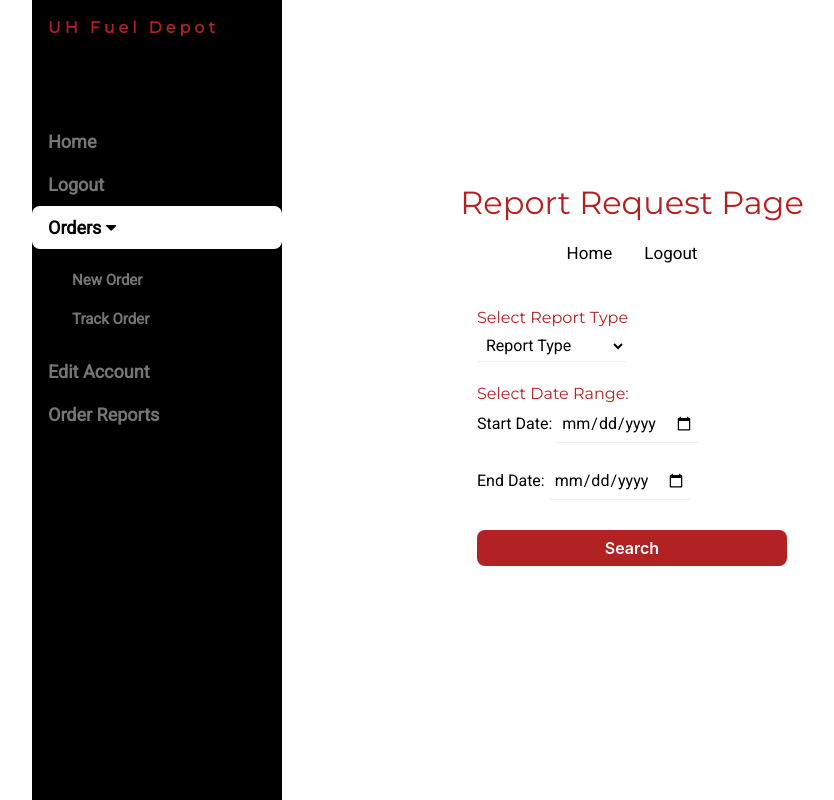
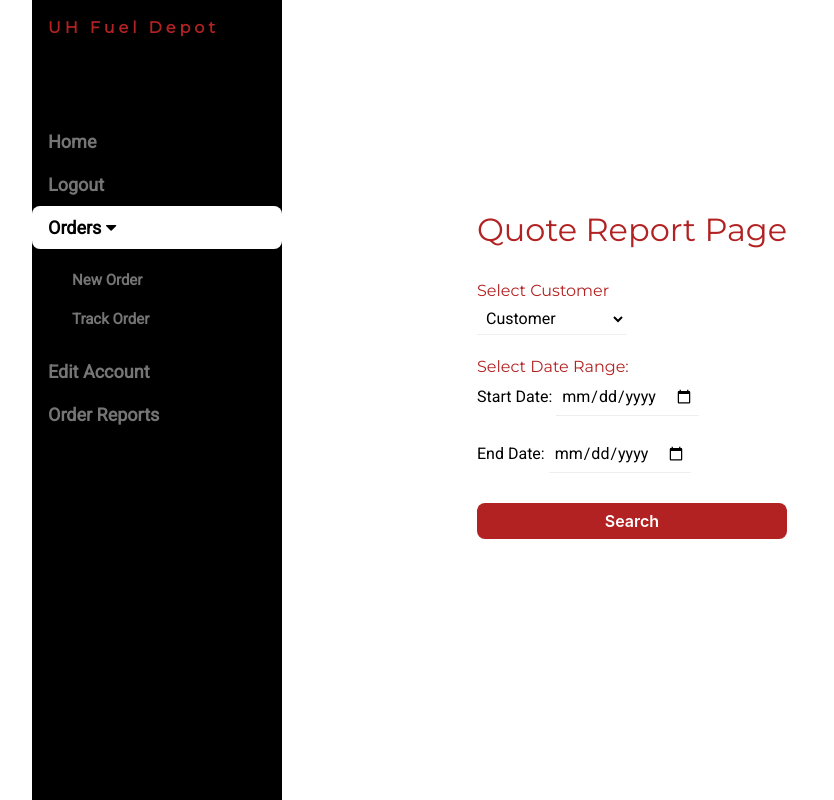
Before and after one commit to hite5/COSC_4353, a Flask app: page /report in a window 1280 px wide. Shown: the whole page, without its empty margins (8-842 px from the left). Run offline with Flask 2, Linux system fonts and the light colour scheme; a user stored in the database is signed in.

Commit message:
Updated reporting

```diff
--- a/application/templates/ReportRequestPage.html
+++ b/application/templates/ReportRequestPage.html
@@ -205,15 +205,7 @@
 
 
     <div class="main-block">
-        <h1>Report Request Page</h1>
-        <div class="topnav">
-            <a class="active " href="{{ url_for('views.index') }}">
-                Home
-            </a>
-            <a href="{{ url_for('auth.logout') }}">
-                Logout
-            </a>
-        </div>
+        <h1>Quote Report Page</h1>
         {% with messages = get_flashed_messages() %}
         {% if messages %}
         <div class="notification is-danger">
@@ -223,14 +215,15 @@
         {% endwith %}
 
         <form action="" method="post">
-            <h3>Select Report Type</h3>
+            <h3>Select Customer</h3>
 
             <div class="Report">
-                <select name="reportType" required>
-                    <option value="number" disabled selected>Report Type</option>
-                    <option value="pkg">Total Deliveries</option>
-                    <option value="customers">New Registrations</option>
-                    <option value="employee">New Hires</option>
+                <select name="customer" required>
+                    <option value="number" disabled selected>Customer</option>
+                    <option value="Chevron">Chevron</option>
+                    <option value="Shell">Shell</option>
+                    <option value="Exxon">Exxon</option>
+                    <option value="711">711</option>
                 </select>
             </div>
 
--- a/application/views.py
+++ b/application/views.py
@@ -1,3 +1,5 @@
+import json
+
 from flask import Flask, request, render_template, redirect, url_for, request, Blueprint, flash, current_app, jsonify
 from mysql.connector import connect, Error
 from werkzeug.security import generate_password_hash, check_password_hash
@@ -12,7 +14,7 @@ views = Blueprint('views', __name__)
 
 host = "localhost"
 user = "root"
-password = "coogshouse"
+password = "C0ug@rs!"
 database = "group_5_db"
 
 # Home Page | Work on redirecting to different pages
@@ -267,212 +269,6 @@ def EditProfile():
 @views.route('/NewOrder', methods=["GET", "POST"])
 @login_required
 def packDelivery():
-    # if request.method == "POST":
-    #     send_fname = request.form.get("s_fname")
-    #     send_lname = request.form.get("s_lname")
-    #     rec_fname = request.form.get("r_fname")
-    #     rec_lname = request.form.get("r_lname")
-    #     send_email = request.form.get("s_email")
-    #     send_phoneNum = request.form.get("s_phoneNum")
-    #     rec_email = request.form.get("r_email")
-    #     rec_phoneNum = request.form.get("r_phoneNum")
-    #     return_add = request.form.get("custAdd")
-    #     destAddress = request.form.get("destAdd")
-    #     weight = int(request.form.get("weight"))
-    #     width = int(request.form.get("width"))
-    #     height = int(request.form.get("height"))
-    #     length = int(request.form.get("length"))
-    #     checkboxes = request.form.getlist("etc")
-    #     delivery = int(request.form.get("delivery"))
-    #     employeeID = request.form.get("employeeID")
-    #     fragile = 0
-    #     insurance = 1
-    #     for checks in checkboxes:
-    #         if checks == '20':
-    #             fragile = 1
-    #         elif checks == '30':
-    #             insurance = 1.2
-    #
-    #     price = ((width * height * length) * weight) * .01 * insurance * delivery
-    #     price = ("%.2f" % price)
-    #     print(price)
-    #     # add a redirect to bring the user to a page where it shows that your package is being sent
-    #     # and what the cost of the package is.
-    #     # return redirect(url_for('packTracker'))
-    #
-    #     try:
-    #         with connect(
-    #                 host=host,
-    #                 user=user,
-    #                 password=password,
-    #                 database=database
-    #         ) as connection:
-    #             print(connection)
-    #
-    #             # Need to make a query to the DB and check to see if there is matching values
-    #             # for the sending customer or the receiving customer
-    #             # If there isn't a record of the receiving customer:
-    #             # Create a new customer
-    #             # If there isn't a record of the sending customer:
-    #             # Create a new customer
-    #             # If there isn't a record of both:
-    #             # Create two new customers
-    #             # Else skip creating customers
-    #
-    #             # Take the customer information (in particular the customer ID) that was either created or queried,
-    #             # and create a new package entry for the database.
-    #             # Make sure that we have the receiving customer's customerID
-    #             # and sender's customerID to add to the package entry.
-    #             # insert_package = "INSERT INTO package VALUES (1001,'p',0,8,100,1,'pending',now(),007,1,00.00);"
-    #             show_change = "select * from customer;"
-    #             # show_package = "select * from package;"
-    #
-    #             with connection.cursor(buffered=True) as cursor:
-    #                 # query to get the branchID based off the employeeID inserting it.
-    #                 branchQ = """SELECT office_num
-    #                                              FROM employee
-    #                                              WHERE Emp_ID = """ + employeeID + ';'
-    #                 cursor.execute(branchQ)
-    #                 branchResult = cursor.fetchone()
-    #                 if branchResult is None:
-    #                     flash("Employee ID is invalid")
-    #                     return redirect(url_for('views.packDelivery'))
-    #                 branchID = branchResult[0]
-    #                 s_query = "SELECT Cust_ID FROM customer WHERE Fname = '" + send_fname + "' AND lname = '" + send_lname + "' AND email = '" + send_email + "' AND phone_no = '" + send_phoneNum + "' AND address = '" + return_add + "';"
-    #
-    #                 r_query = "SELECT Cust_ID FROM customer WHERE Fname = '" + rec_fname + "' AND lname = '" + rec_lname + "' AND email = '" + rec_email + "' AND phone_no = '" + rec_phoneNum + "' AND address = '" + destAddress + "';"
-    #                 cursor.execute(s_query) # returns none or what the db has for this customer
-    #                 senderResult = cursor.fetchone()
-    #
-    #                 if senderResult is None:
-    #                     print("Sender query")
-    #                     # no results, insert into customer table
-    #                     # call cursor.execute again and get temp[0] as the sender ID
-    #                     insert_customer = "INSERT INTO customer (fname, lname, email, phone_no, address, date_joined) VALUES ('" \
-    #                                       + send_fname + "','" + send_lname + "','" + send_email + "','" + send_phoneNum \
-    #                                       + "','" + return_add + "', now() );"
-    #                     cursor.execute(insert_customer)
-    #                     connection.commit()
-    #                     print("In between insert_customer and s_query")
-    #                     cursor.execute(s_query)
-    #                     senderResult = cursor.fetchone() # returns result of the senders newly inserted info
-    #                     print("Sender Result")
-    #                     print(senderResult)
-    #
-    #
-    #                 senderID = senderResult[0]
-    #
-    #                 cursor.execute(r_query)
-    #                 receiverResult = cursor.fetchone() # returns none or what the db has for this customer
-    #                 if receiverResult == None:
-    #                     print("\nReceiver query")
-    #                     # no results, insert into customer table
-    #                     # call cursor.execute again and get temp[0] as the sender ID
-    #                     insert_customer = "INSERT INTO customer (fname, lname, email, phone_no, address, date_joined) VALUES ('" \
-    #                                       + rec_fname + "','" + rec_lname + "','" + rec_email + "','" + rec_phoneNum \
-    #                                       + "','" + destAddress + "', now() );"
-    #                     cursor.execute(insert_customer)
-    #                     connection.commit()
-    #                     cursor.execute(r_query)
-    #                     receiverResult = cursor.fetchone() # returns result of the senders newly inserted info
-    #                     print("Receiver Result ======== ")
-    #                     print(receiverResult)
-    #
-    #                 recID = receiverResult[0]
-    #
-    #                 insert_package = "INSERT INTO package(P_type, isFragile, weight, " \
-    #                                  "insurance, status, Sender, Reciever, length, width, height)"
-    #
-    #                 if delivery == 1:
-    #                     if insurance == 1:
-    #                         insert_package += " VALUES('s'" \
-    #                                           ", " + str(fragile) + " , " + str(weight) + ", 0, " \
-    #                                                                                       "'pending', " + str(
-    #                             senderID) + " , " + str(recID) + ", " \
-    #                                                              " " + str(length) + ", " + str(width) + ", " + str(
-    #                             height) + ");"
-    #                         priority = 's'
-    #                         insurance1 = 0
-    #
-    #                     else:
-    #                         priority = 's'
-    #                         insurance1 = 1
-    #                         insert_package += " VALUES('s'" \
-    #                                           ", " + str(fragile) + " , " + str(weight) + ", 1, " \
-    #                                                                                       "'pending', " + str(
-    #                             senderID) + " , " + str(recID) + ", " \
-    #                                                              " " + str(length) + ", " + str(width) + ", " + str(
-    #                             height) + ");"
-    #
-    #                 else:
-    #                     if (insurance == 1):
-    #                         priority = 'p'
-    #                         insurance1 = 0
-    #                         insert_package += " VALUES('p', " + str(fragile) + " , " + str(weight) + ", 0, 'pending" \
-    #                                           "', " + str(senderID) + " , " + str(recID) + ",  " + str(length) + ", " + str(width) + ", " + str(height) + ");"
-    #                     else:
-    #                         priority = 'p'
-    #                         insurance1 = 1
-    #                         insert_package += " VALUES('p', " + str(fragile) + " , " + str(weight) + ", 1, 'pending', " \
-    #                                           "" + str(senderID) + " , " + str(recID) + ", " + str(length) + ", " + str(width) + ", " + str(height) + ");"
-    #
-    #
-    #                 cursor.execute(insert_package)
-    #                 print("Insert Package query")
-    #                 connection.commit()
-    #
-    #                 getPackageID = "SELECT package.ID FROM package " \
-    #                                "WHERE P_type = '" + priority + "' AND isFragile = " + str(fragile) + "" \
-    #                                " AND weight = " + str(weight) + " AND insurance = " + str(insurance1) + " AND " \
-    #                                "status = 'pending' AND Sender = " + str(senderID) + " " \
-    #                                 "AND Reciever = " + str(recID) + " AND length= " + str(length) + " AND " \
-    #                                 "width= " + str(width) + " AND height = " + str(height) + ";"
-    #                 cursor.execute(getPackageID)
-    #                 print("Get Package ID query")
-    #                 packageIDResults = cursor.fetchone()
-    #                 print(packageIDResults)
-    #                 print("successfully inputted data into the database")
-    #
-    #                 orderInfo = {
-    #                     "send_fname": send_fname,
-    #                     "send_lname": send_lname,
-    #                     "rec_fname": rec_fname,
-    #                     "rec_lname": rec_lname,
-    #                     "send_email": send_email,
-    #                     "send_phoneNum": send_phoneNum,
-    #                     "rec_email": rec_email,
-    #                     "rec_phoneNum": rec_phoneNum,
-    #                     "return_add": return_add,
-    #                     "dest_add": destAddress,
-    #                     "weight": weight,
-    #                     "width": width,
-    #                     "height": height,
-    #                     "length": length,
-    #                     "checkboxes": checkboxes,
-    #                     "delivery": delivery,
-    #                     "branch_id": branchID,
-    #                     "fragile": fragile,
-    #                     "insurance": insurance,
-    #                     "pkgID": packageIDResults[0],
-    #                     "price": price,
-    #                     "empID": employeeID
-    #                 }
-    #                 trackQ = """INSERT INTO tracking(current_office_num, arrival, Package_ID, employee)
-    #                          VALUES(""" + str(branchID) + ", NOW()," + str(orderInfo['pkgID']) + ", " + str(employeeID) + ');'
-    #
-    #                 cursor.execute(trackQ)
-    #                 connection.commit()
-    #
-    #     except Error as e:
-    #         print(e)
-    #
-    #     # return render_template(url_for("ConfirmationPage.html", priceDisp = price))
-    #     # TODO: use confirmationPage here using url_for
-    #
-    #
-    #
-    #     return render_template("ConfirmationPage.html", info=orderInfo)
-
     return render_template("KEEPfuelQuoteForm.html")
 
 
@@ -535,11 +331,6 @@ def SubmitQuoteForm():
 
     except Error as e:
         print(e)
-
-
-
-
-
 
 @views.route('/quoteCalc', methods=['POST'])
 def CalcProcess():
@@ -709,96 +500,44 @@ def report():
 @views.route('/report', methods=["POST"])
 @login_required
 def outputReport():
-    reportType = request.form.get('reportType')
+    customer = request.form.get('customer')
     startDate = request.form.get('start')
     endDate = request.form.get('end')
-    print(reportType)
+    print(customer)
     print(startDate)
     print(endDate)
-    profit = 0
+    netRevenue = 0
+    clientCriteria = []
+    headers = ['Quote ID', 'Client', 'Quantity', 'Shipping Price', 'Tax Price', 'Total Price', 'Date']
     if startDate > endDate:
         flash("Start date cannot be greater than End date.")
         return redirect(url_for('views.outputReport'))
-    with connect(
-            host=host,
-            user=user,
-            password=password,
-            database=database
-    ) as connection:
-        print(connection)
-        cursor = connection.cursor(buffered=True)
 
-        if reportType == 'pkg':
-            pkgQ = """SELECT ID, status, Sender, Reciever, price, length, width, height, delivered_time
-            FROM package
-            WHERE status = 'delivered' AND delivered_time < '""" + str(endDate) + "' AND delivered_time > '" + str(startDate) + "';"
+    with open("application/static/clients.json") as clientFile:
+        clients = json.loads(clientFile.read())
+        i = 0
+        for client in clients:
+            if client['client'] == customer and startDate < client['date'] < endDate:
+                clientCriteria.append(client)
+                netRevenue += client['total']
+            i += 1
 
-            cursor.execute(pkgQ)
-            result = cursor.fetchall()
-            print(result)
-            resultLength = len(result)
-            if resultLength == 0:
-                flash("No packages were delivered during that time frame")
-                return redirect(url_for('views.outputReport'))
-            data = []
-            for row in result:
-                data.append(row)
-                profit += row[4]
+    netRevenue = float("%.2f" % netRevenue)
+    if len(clientCriteria) > 0:
+        return render_template("ReportOutput.html", report=f"{customer} Report", heading=headers, data=clientCriteria, date_start=startDate,
+                            date_end=endDate, search_type="Customer ID", revenue=netRevenue, num_items=len(clientCriteria))
+    else:
+        return render_template("ReportOutput.html")
 
-            print(profit)
-            headers=['Package ID', 'Status', 'Sender', 'Receiver', 'Price', 'Length', 'Width', 'Height', 'Delivered Time']
 
-            return render_template("ReportOutput.html", report="Total Deliveries", heading=headers, data=data, date_start=startDate,
-                            date_end=endDate, search_type="Customer ID", profit=profit, num_items=resultLength)
-
-        elif reportType == 'customers':
-            custQ = "SELECT Cust_ID, Fname, lname, email, phone_no, address, date_joined " \
-                    "FROM customer WHERE date_joined < '" + str(endDate) + "' AND date_joined > '" + str(startDate) + "';"
-
-            cursor.execute(custQ)
-            result = cursor.fetchall()
-            print(result)
-            resultLength = len(result)
-            if resultLength == 0:
-                flash("No customers joined time frame")
-                return redirect(url_for('views.outputReport'))
-            data = []
-            for row in result:
-                data.append(row)
-
-            print(profit)
-            headers = ['Customer ID', 'First Name', 'Last name', 'Email', 'Phone Number', 'Address', 'Date Joined' ]
-
-            return render_template("ReportOutput.html", report="Total Customers Joined", heading=headers, data=data,
-                                   date_start=startDate,
-                                   date_end=endDate, search_type="Customer ID", profit=profit, num_items=resultLength)
-
-        elif reportType == 'employee':
-            empQ = " SELECT Emp_ID, F_Name, L_Name, Ph_num, email, Employee_type, office_num, date_hired FROM employee " \
-                    "WHERE date_hired < '" + str(endDate) + "' AND date_hired > '" + str(startDate) + "'; "
-
-            cursor.execute(empQ)
-            result = cursor.fetchall()
-            print(result)
-            resultLength = len(result)
-            if resultLength == 0:
-                flash("No employees hired in time frame selected")
-                return redirect(url_for('views.outputReport'))
-            data = []
-            for row in result:
-                data.append(row)
-                # profit += row[4]
-
-            print(profit)
-            headers = ['Employee ID', 'First Name', 'Last name','Phone', 'Email', 'Role', 'Branch', 'Date hired']
-
-            return render_template("ReportOutput.html", report="Total Employees Hired", heading=headers, data=data,
-                                   date_start=startDate,
-                                   date_end=endDate, search_type="Customer ID", profit=profit, num_items=resultLength)
-
-        else:
-            print('Error')
-        return render_template("ReportOutput.html")
+    # with connect(
+    #         host=host,
+    #         user=user,
+    #         password=password,
+    #         database=database
+    # ) as connection:
+    #     print(connection)
+    #     cursor = connection.cursor(buffered=True)
 
 # Change Password
 @views.route('/changePassword', methods=['GET','POST'])
```
Also changed, not shown: application/static/clients.json (added, +1 -0 lines), application/templates/ReportOutput.html (+3 -6 lines), application/db.sqlite.
